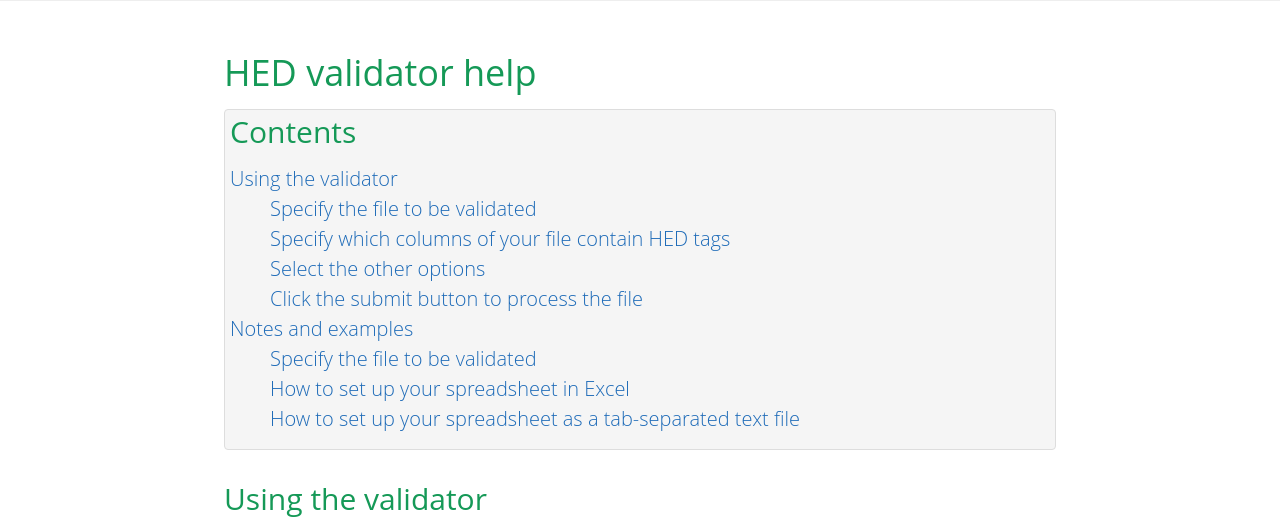
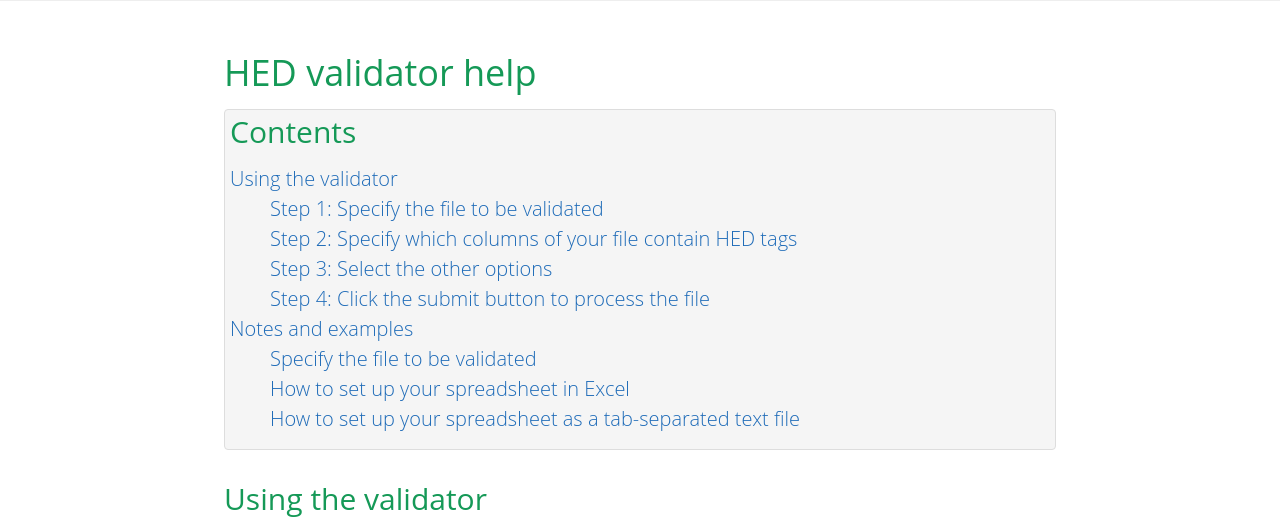
Before and after one commit to IanCa/hed-web, a Python web app: template python/webinterface/webinterface/templates/help.html in a window 1280 px wide. Shown: the part 356-877 px from the top of the page. Run offline with Jinja, Linux system fonts and the light colour scheme; the template is opened without the code that fills it, so the values that code supplies are empty; some libraries are stand-ins or nearby versions.

Commit message:
added Steps to table of contents

```diff
--- a/python/webinterface/webinterface/templates/help.html
+++ b/python/webinterface/webinterface/templates/help.html
@@ -9,10 +9,10 @@
         <ul id="outer_ul">
             <li><a href="#using_validator">Using the validator</a></li>
             <ul>
-                <li><a href="#specify_file">Specify the file to be validated</a></li>
-                <li><a href="#specify_columns">Specify which columns of your file contain HED tags</a></li>
-                <li><a href="#select_other_options">Select the other options</a></li>
-                <li><a href="#click_submit">Click the submit button to process the file</a></li>
+                <li><a href="#specify_file">Step 1: Specify the file to be validated</a></li>
+                <li><a href="#specify_columns">Step 2: Specify which columns of your file contain HED tags</a></li>
+                <li><a href="#select_other_options">Step 3: Select the other options</a></li>
+                <li><a href="#click_submit">Step 4: Click the submit button to process the file</a></li>
             </ul>
             <li><a href="#notes_examples">Notes and examples</a></li>
             <ul>
```
